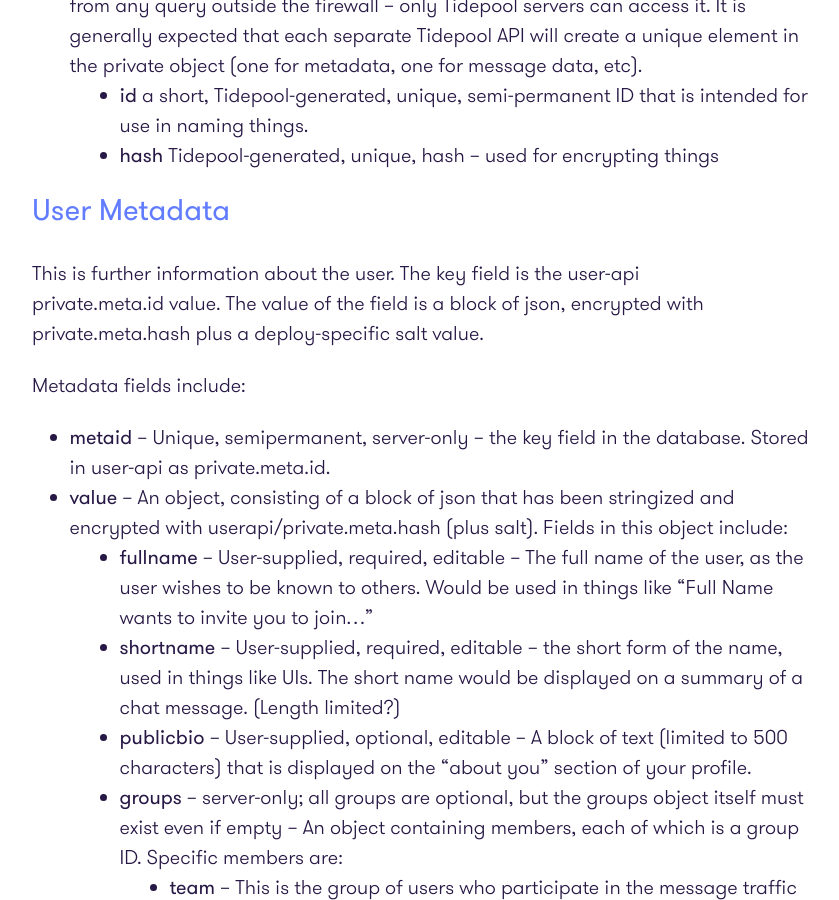
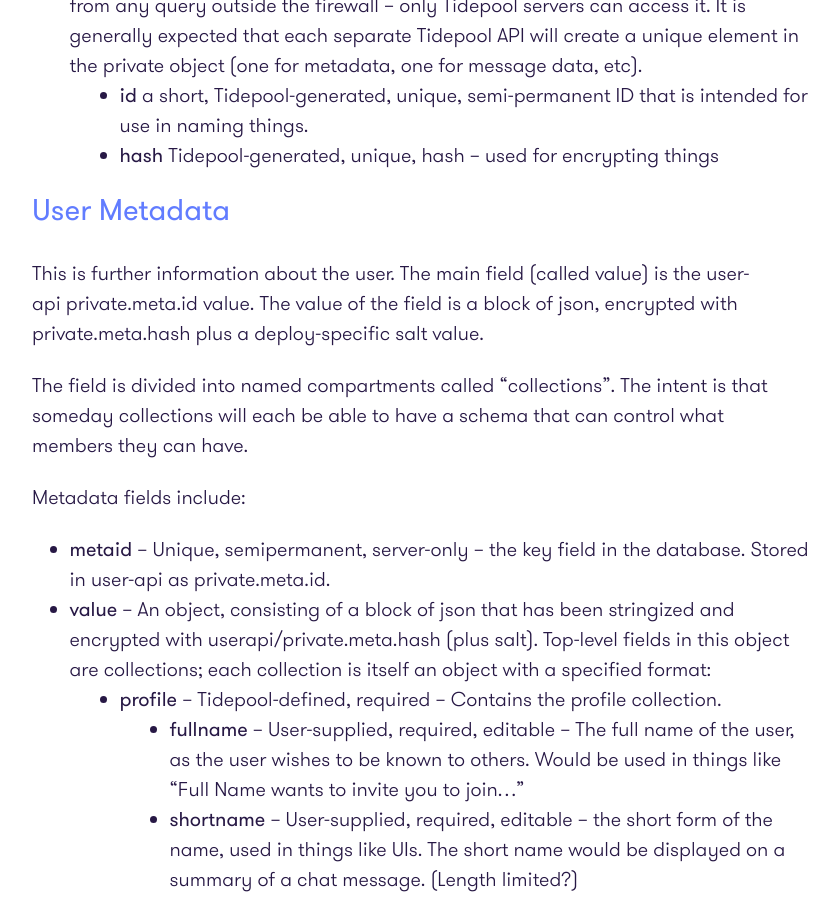
Before and after one commit to tidepool-org/tidepool-org.github.io, a Jekyll site: the page built from ServerDataOrganization.md, in a window 1280 px wide and 900 px high, scrolled down 2216 px. Shown: the whole window, without its empty margins (173-1012 px from the left). Built offline with Jekyll 4.4.1, drawn with Linux system fonts in a browser that asks for light colours.

Commit message:
Tweaks to metadata (seagull) documentation

```diff
--- a/ServerDataOrganization.md
+++ b/ServerDataOrganization.md
@@ -49,15 +49,18 @@ Fields in this data structure include:
 
 ## User Metadata
 
-This is further information about the user. The key field is the user-api private.meta.id value. The value of the field is a block of json, encrypted with private.meta.hash plus a deploy-specific salt value.
+This is further information about the user. The main field (called value) is the user-api private.meta.id value. The value of the field is a block of json, encrypted with private.meta.hash plus a deploy-specific salt value.
+
+The field is divided into named compartments called "collections". The intent is that someday collections will each be able to have a schema that can control what members they can have.
 
 Metadata fields include:
 
 * **metaid** -- Unique, semipermanent, server-only -- the key field in the database. Stored in user-api as private.meta.id.
-* **value** -- An object, consisting of a block of json that has been stringized and encrypted with userapi/private.meta.hash (plus salt). Fields in this object include:
-  * **fullname** -- User-supplied, required, editable -- The full name of the user, as the user wishes to be known to others. Would be used in things like "Full Name wants to invite you to join..."
-  * **shortname** -- User-supplied, required, editable -- the short form of the name, used in things like UIs. The short name would be displayed on a summary of a chat message. (Length limited?)
-  * **publicbio** -- User-supplied, optional, editable -- A block of text (limited to 500 characters) that is displayed on the "about you" section of your profile.
+* **value** -- An object, consisting of a block of json that has been stringized and encrypted with userapi/private.meta.hash (plus salt). Top-level fields in this object are collections; each collection is itself an object with a specified format:
+  * **profile** -- Tidepool-defined, required -- Contains the profile collection.
+    * **fullname** -- User-supplied, required, editable -- The full name of the user, as the user wishes to be known to others. Would be used in things like "Full Name wants to invite you to join..."
+    * **shortname** -- User-supplied, required, editable -- the short form of the name, used in things like UIs. The short name would be displayed on a summary of a chat message. (Length limited?)
+    * **publicbio** -- User-supplied, optional, editable -- A block of text (limited to 500 characters) that is displayed on the "about you" section of your profile.
   * **groups** -- server-only; all groups are optional, but the groups object itself must exist even if empty -- An object containing members, each of which is a group ID. Specific members are:
     * **team** -- This is the group of users who participate in the message traffic about you. Messages posted to this group are attached to your user data.
     * **uploaders** -- This is a group of users who also have the right to upload data to this account. The account holder always has this right so this field is only needed if multiple people have upload rights.
```
